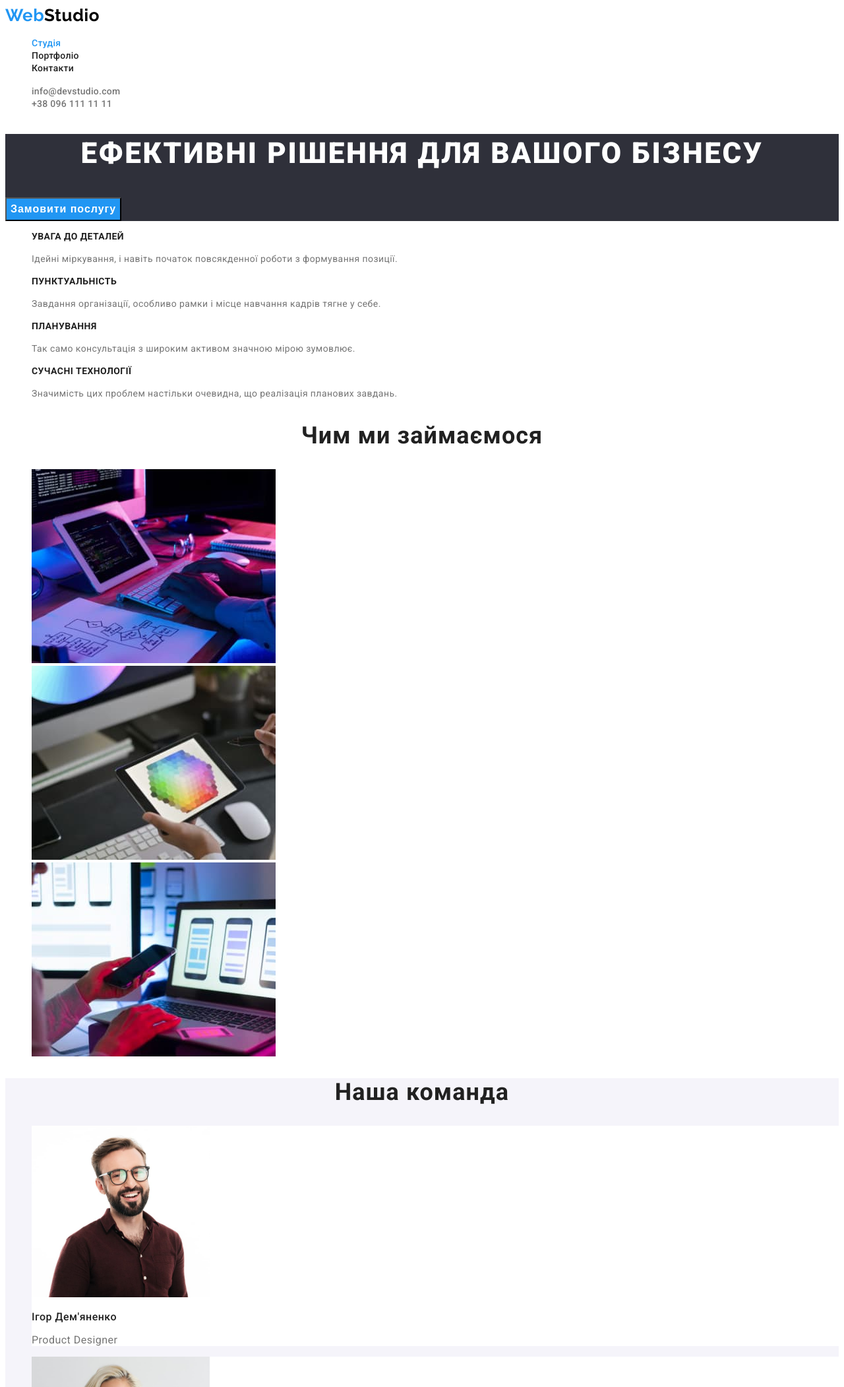
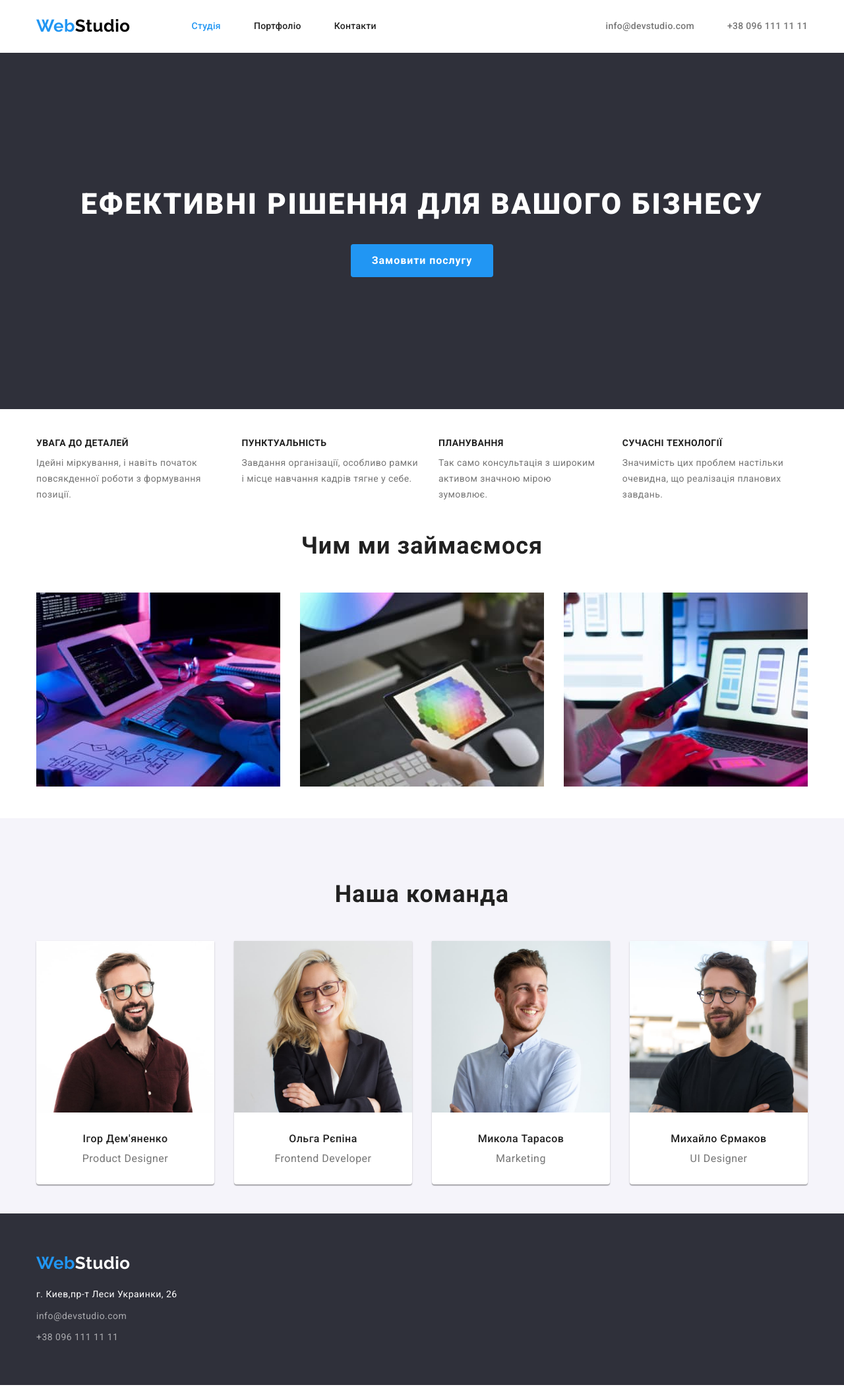
Before and after one commit to spa-sam/goit-markup-hw-03, a plain HTML site: page index.html in a window 1280 px wide. Shown: the top 2102 px of the page at 66% size. Drawn offline with nearby package versions, Linux system fonts and the light colour scheme.

Commit message:
finish index css

```diff
--- a/css/styles.css
+++ b/css/styles.css
@@ -13,16 +13,69 @@ font-family: 'Roboto', sans-serif;
   --footer-background: #2f303a;
   --footer-contacts: rgba(255, 255, 255, 0.6);
   --button-portfolio-background: #f5f4fa;
+  --button-hero-shadow: 0px 4px 4px rgba(0, 0, 0, 0.15);
+  --team-box-shadow: 0px 1px 3px rgba(0, 0, 0, 0.12), 0px 1px 1px rgba(0, 0, 0, 0.14),
+    0px 2px 1px rgba(0, 0, 0, 0.2);
 }
 
 body {
+  margin: 0;
   font-family: Roboto, sans-serif;
   color: var(--primary-text-color);
   background-color: var(--primary-white-color);
   letter-spacing: 0.03em;
 }
 
-.nav-link {
+h1,
+h2,
+h3,
+p {
+  margin-top: 0;
+  margin-bottom: 0;
+}
+
+.list {
+  margin: 0;
+  padding: 0;
+}
+
+.container {
+  max-width: 1200px;
+  padding-right: 15px;
+  padding-left: 15px;
+  margin-left: auto;
+  margin-right: auto;
+}
+.section {
+  /* padding-top: 22px; */
+  padding-bottom: 44px;
+}
+.main-nav {
+  display: flex;
+  align-items: center;
+}
+
+.site-nav {
+  display: flex;
+  margin-left: 93px;
+}
+
+.contact-nav {
+  display: flex;
+  margin-left: auto;
+}
+
+.site-nav .item + .item {
+  margin-left: 50px;
+}
+.contact-nav .item + .item {
+  margin-left: 50px;
+}
+
+.site-nav .link {
+  display: block;
+  padding-top: 32px;
+  padding-bottom: 32px;
   text-decoration: none;
   font-style: normal;
   font-weight: 500;
@@ -32,11 +85,15 @@ body {
   color: var(--title-text-color);
 }
 
-.nav-link.current {
+.link.current {
   color: var(--accent-color);
 }
 
-.contact-nav .nav-link {
+.contact-nav .link {
+  display: block;
+  padding-top: 32px;
+  padding-bottom: 32px;
+  text-decoration: none;
   font-weight: 500;
   font-size: 14px;
   line-height: 1.14;
@@ -44,10 +101,10 @@ body {
   color: var(--primary-text-color);
 }
 
-.nav-link:hover,
-.nav-link:focus,
-.contact-info .nav-link:hover,
-.contact-info .nav-link:focus {
+.link:hover,
+.link:focus,
+.contact-info .link:hover,
+.contact-info .link:focus {
   color: var(--accent-color);
 }
 
@@ -55,7 +112,14 @@ body {
   list-style-type: none;
 }
 
+.header-logo {
+  padding-top: 24px;
+  padding-bottom: 25px;
+}
 .logo {
+  display: block;
+
+  text-decoration: none;
   color: var(--primary-logo-color);
   font-family: Raleway, sans-serif;
   font-weight: 700;
@@ -71,22 +135,33 @@ body {
   color: var(--secondary-logo-color);
 }
 
-/* h2,
-h3 {
-  color: var(--title-text-color);
-} */
+/*-----------------футер----------------------------------*/
 
-/*футер*/
-.bottom {
+.page-footer .container {
+  display: flex;
+  flex-direction: column;
+  align-items: baseline;
+
+  padding-top: 60px;
+  padding-bottom: 60px;
+}
+
+.page-footer {
   background: var(--footer-background);
   font-family: inherit;
 }
 
+.footer-logo {
+  margin-bottom: 20px;
+}
 footer .logo-studio {
   color: var(--primary-white-color);
 }
 
-.contact-info .nav-link {
+.address-item:not(:last-child) {
+  margin-bottom: 9px;
+}
+.contact-info .link {
   text-decoration: none;
   font-style: normal;
   font-weight: 400;
@@ -99,39 +174,71 @@ footer .logo-studio {
   color: var(--primary-white-color);
 }
 
-/*hero*/
+/*--------------------------hero-----------------------------*/
 .hero {
+  margin-bottom: 44px;
   background-color: var(--footer-background);
+  padding-top: 200px;
+  padding-bottom: 200px;
+  margin-left: auto;
+  margin-right: auto;
+  text-align: center;
 }
 
-.hero .top {
+.centered {
+  text-align: center;
+}
+
+.hero-titel {
+  /* background-color: tomato; */
+  margin-top: 0;
+  margin-bottom: 30px;
   font-weight: 900;
   font-size: 44px;
   line-height: 1.36;
   color: var(--primary-white-color);
-  text-align: center;
+  /* text-align: center; */
   letter-spacing: 0.06em;
   text-transform: uppercase;
 }
 
-.hero button {
-  display: flex;
+.button {
+  border: none;
+  cursor: pointer;
+  /* border: 1px solid transporant; */
+}
+
+.hero-button {
+  min-width: 216px;
+  padding: 10px 32px;
+  border-radius: 4px;
+
   font-weight: 700;
   font-size: 16px;
   line-height: 1.88;
-  text-align: center;
+  /* text-align: center; */
   color: var(--primary-white-color);
   background-color: var(--accent-color);
   letter-spacing: 0.06em;
-  cursor: pointer;
 }
 
-.hero button:hover,
-.hero button:focus {
+.hero-button:hover,
+.hero-button:focus,
+.hero-button:active {
   background-color: #188ce8;
+  box-shadow: var(--button-hero-shadow);
+}
+/* ----------------------features----------------------- */
+.features {
+  display: flex;
+}
+.features .item + .item {
+  margin-left: 30px;
 }
 
 .features-titel {
+  margin-top: 0;
+  margin-bottom: 10px;
   color: var(--title-text-color);
   font-weight: 700;
   font-size: 14px;
@@ -146,7 +253,16 @@ footer .logo-studio {
   letter-spacing: 0.03em;
 }
 
+/* ----------------------Чим ми займаємося -------------*/
+.work {
+  display: flex;
+}
+.work .item + .item {
+  margin-left: 30px;
+}
 .work-title {
+  /* margin-top: 94px; */
+  margin-bottom: 50px;
   color: var(--title-text-color);
   font-weight: 700;
   font-size: 36px;
@@ -154,10 +270,48 @@ footer .logo-studio {
   text-align: center;
   letter-spacing: 0.03em;
 }
+
+/* ----------------наша команда--------------------- */
+
 .team {
+  display: flex;
   background-color: #f5f4fa;
 }
+
+.team .item + .item {
+  margin-left: 30px;
+}
+.team .item {
+  max-width: 270px;
+  box-shadow: var(--team-box-shadow);
+  border-radius: 0px 0px 4px 4px;
+  background-color: var(--primary-white-color);
+}
+
+.team-img {
+  display: block;
+}
+
+.team-description {
+  padding-top: 30px;
+  padding-bottom: 30px;
+  padding-left: 10px;
+  padding-right: 10px;
+}
+
+.team-title {
+  padding-top: 94px;
+  margin-bottom: 50px;
+  color: var(--title-text-color);
+  font-weight: 700;
+  font-size: 36px;
+  line-height: 1.17;
+  text-align: center;
+  letter-spacing: 0.03em;
+}
+
 .team-name {
+  margin-bottom: 10px;
   color: var(--title-text-color);
   font-weight: 500;
   font-size: 16px;
--- a/index.html
+++ b/index.html
@@ -12,82 +12,99 @@
       rel="stylesheet"
     />
     <title>WebStudio</title>
+    <!-- css normalize-->
+    <link
+      rel="stylesheet"
+      href="https://cdnjs.cloudflare.com/ajax/libs/modern-normalize/1.1.0/modern-normalize.min.css"
+      integrity="sha512-wpPYUAdjBVSE4KJnH1VR1HeZfpl1ub8YT/NKx4PuQ5NmX2tKuGu6U/JRp5y+Y8XG2tV+wKQpNHVUX03MfMFn9Q=="
+      crossorigin="anonymous"
+      referrerpolicy="no-referrer"
+    />
     <link rel="stylesheet" href="./css/styles.css" />
   </head>
-
   <body>
     <!--Шапка-->
-    <header>
-      <nav class="page-nav">
-        <a href="./index.html" class="logo nav-link">Web<span class="logo-studio">Studio</span></a>
+    <header class="page-header">
+      <div class="container main-nav">
+        <nav class="main-nav">
+          <a href="./index.html" class="logo header-logo link"
+            >Web<span class="logo-studio">Studio</span></a
+          >
 
-        <ul class="list">
-          <li><a href="./index.html" class="current nav-link">Студія</a></li>
-          <li><a href="./portfolio.html" class="nav-link">Портфоліо</a></li>
-          <li><a href="" class="nav-link">Контакти</a></li>
+          <ul class="site-nav list">
+            <li class="item"><a href="./index.html" class="current link">Студія</a></li>
+            <li class="item"><a href="./portfolio.html" class="link">Портфоліо</a></li>
+            <li class="item"><a href="" class="link">Контакти</a></li>
           </ul>
         </nav>
 
         <ul class="contact-nav list">
-        <li><a class="nav-link" href="mailto:info@devstudio.com">info@devstudio.com</a></li>
-        <li><a class="nav-link" href="tel:+380961111111">+38 096 111 11 11</a></li>
+          <li class="item">
+            <a class="link" href="mailto:info@devstudio.com">info@devstudio.com</a>
+          </li>
+          <li class="item"><a class="link" href="tel:+380961111111">+38 096 111 11 11</a></li>
         </ul>
+      </div>
     </header>
 
-    <main>
+    <!--#####################-MAIN-#########################-->
+    <main class="page-main">
       <!-- hero -->
       <!--Ефективні рішення для вашого бізнесу-->
-      <section class="hero">
-        <h1 class="top">Ефективні рішення для вашого бізнесу</h1>
-        <button type="button">Замовити послугу</button>
+      <section class="section hero centered">
+        <h1 class="hero-titel">Ефективні рішення для вашого бізнесу</h1>
+        <button class="button hero-button" type="button">Замовити послугу</button>
       </section>
-      <!--Особливості-->
-      <section>
+      <!--##############-Особливості-#############-->
+      <section class="section features-section">
+        <div class="container">
           <h2 class="visually-hidden">Особливості</h2>
           <ul class="features list">
-          <li>
+            <li class="item">
               <h3 class="features-titel">увага до деталей</h3>
               <p class="text">
                 Ідейні міркування, і навіть початок повсякденної роботи з формування позиції.
               </p>
             </li>
-          <li>
+            <li class="item">
               <h3 class="features-titel">пунктуальність</h3>
               <p class="text">
                 Завдання організації, особливо рамки і місце навчання кадрів тягне у себе.
               </p>
             </li>
-          <li>
+            <li class="item">
               <h3 class="features-titel">планування</h3>
               <p class="text">Так само консультація з широким активом значною мірою зумовлює.</p>
             </li>
-          <li>
+            <li class="item">
               <h3 class="features-titel">сучасні технології</h3>
               <p class="text">
                 Значимість цих проблем настільки очевидна, що реалізація планових завдань.
               </p>
             </li>
           </ul>
+        </div>
       </section>
       <!--Чим ми займаємося-->
-      <section>
+      <section class="section">
+        <div class="container">
           <h2 class="work-title">Чим ми займаємося</h2>
-        <ul class="list">
-          <li>
+          <ul class="work list">
+            <li class="item">
               <img
                 src="./images/about1.jpg"
                 alt="програміст, який працює за робочим столом в офісі"
                 width="370"
               />
             </li>
-          <li>
+            <li class="item">
               <img
                 src="./images/about2.jpg"
                 alt="веб дизайнери розробляють додаток для смартфонів, команда творців працює над інтерфейсом мобільних телефонів"
                 width="370"
               />
             </li>
-          <li>
+            <li class="item">
               <img
                 src="./images/about3.jpg"
                 alt="творчий художник веб-дизайну за робочим графічним планшетом вибирає колір"
@@ -95,52 +112,72 @@
               />
             </li>
           </ul>
+        </div>
       </section>
       <!--Наша команда-->
-      <section class="team">
-        <h2 class="work-title">Наша команда</h2>
-        <ul class="list">
-          <li class="list-item">
-            <img src="./images/team1.jpg" alt="Ігор Дем'яненко" width="270" />
+      <section class="section centered team">
+        <div class="container">
+          <h2 class="team-title">Наша команда</h2>
+          <ul class="team list">
+            <li class="item">
+              <img class="team-img" src="./images/team1.jpg" alt="Ігор Дем'яненко" width="270" />
+
+              <div class="team-description">
                 <h3 class="team-name">Ігор Дем'яненко</h3>
                 <p lang="en" class="job">Product Designer</p>
+              </div>
             </li>
-          <li class="list-item">
-            <img src="./images/team2.jpg" alt="Ольга Рєпіна" width="270" />
+            <li class="item">
+              <img class="team-img" src="./images/team2.jpg" alt="Ольга Рєпіна" width="270" />
+              <div class="team-description">
                 <h3 class="team-name">Ольга Рєпіна</h3>
                 <p lang="en" class="job">Frontend Developer</p>
+              </div>
             </li>
-          <li class="list-item">
-            <img src="./images/team3.jpg" alt="Микола Тарасов" width="270" />
+            <li class="item">
+              <img class="team-img" src="./images/team3.jpg" alt="Микола Тарасов" width="270" />
+              <div class="team-description">
                 <h3 class="team-name">Микола Тарасов</h3>
                 <p lang="en" class="job">Marketing</p>
+              </div>
             </li>
-          <li class="list-item">
-            <img src="./images/team4.jpg" alt="Михайло Єрмаков" width="270" />
+            <li class="item">
+              <img class="team-img" src="./images/team4.jpg" alt="Михайло Єрмаков" width="270" />
+              <div class="team-description">
                 <h3 class="team-name">Михайло Єрмаков</h3>
                 <p lang="en" class="job">UI Designer</p>
+              </div>
             </li>
           </ul>
+        </div>
       </section>
     </main>
     <!--Футер-->
-    <footer class="bottom">
-      <a href="./index.html" class="logo nav-link">Web<span class="logo-studio">Studio</span></a>
+    <footer class="page-footer">
+      <div class="container">
+        <a href="./index.html" class="logo footer-logo link"
+          >Web<span class="logo-studio">Studio</span></a
+        >
         <address class="contact-info">
-        <ul class="list">
-          <li>
+          <ul class="footer-address list">
+            <li class="address-item">
               <a
-              class="nav-link nav-map"
+                class="link nav-map"
                 href="https://goo.gl/maps/CPtrU1FHBa2aNyZL9"
                 target="_blank"
                 rel="noopener noreferrer nofollow"
                 >г. Киев,пр-т Леси Украинки, 26
               </a>
             </li>
-          <li><a class="nav-link" href="mailto:info@devstudio.com">info@devstudio.com</a></li>
-          <li><a class="nav-link" href="tel:+380961111111">+38 096 111 11 11</a></li>
+            <li class="address-item">
+              <a class="link" href="mailto:info@devstudio.com">info@devstudio.com</a>
+            </li>
+            <li class="address-item">
+              <a class="link" href="tel:+380961111111">+38 096 111 11 11</a>
+            </li>
           </ul>
         </address>
+      </div>
     </footer>
   </body>
 </html>
```
Also changed, not shown: 1 other file. Lines whose indentation alone changed are shown as unchanged.
